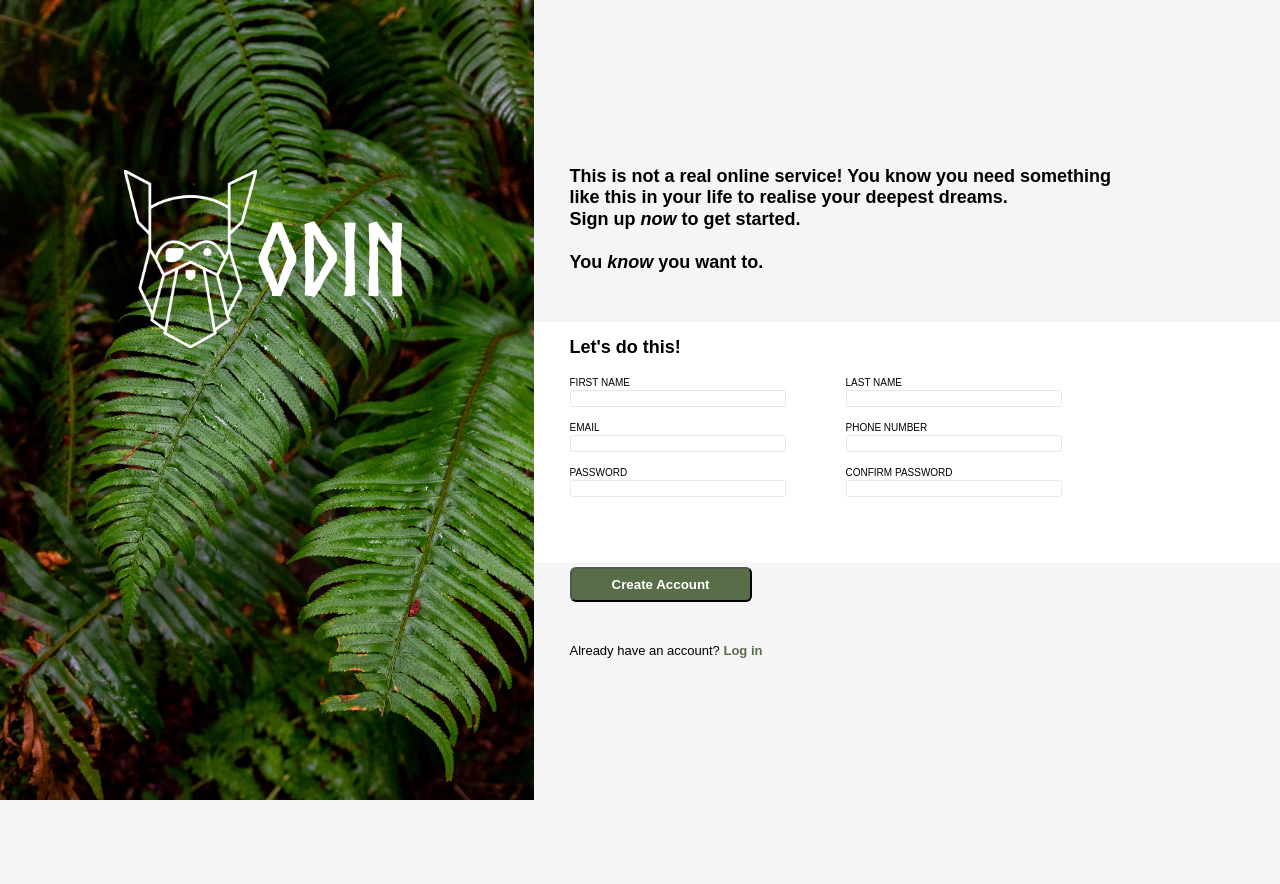
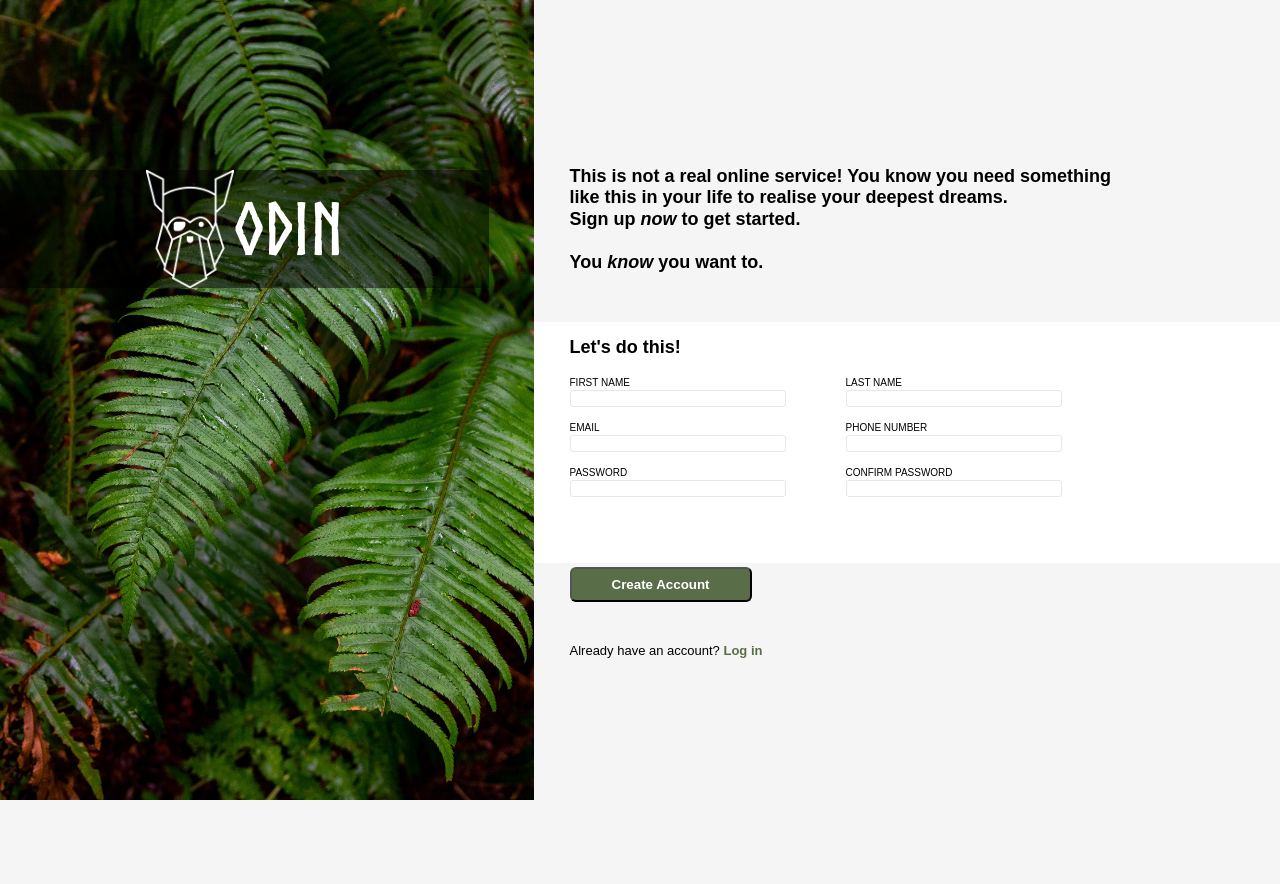
Before and after one commit to kchen1999/Sign-up-Form, a plain HTML site: page index.html in a window 1280 px wide. Drawn offline with Linux system fonts and the light colour scheme.

Commit message:
adjusted logo

```diff
--- a/styles.css
+++ b/styles.css
@@ -38,16 +38,16 @@ body {
     display: flex;
     align-items: center;
     justify-content: center;
+    background-color: rgba(0,0,0,0.5);
     font-family: Norse-Bold;
-    font-size: 100px;
+    font-size: 72px;
     color: white;
     top: 170px;
 }
 
 
 .logo-container > img {
-    width: 25%;
-    height: 70%;
+    width: 18%;
 }
 
 .login-form {
```
